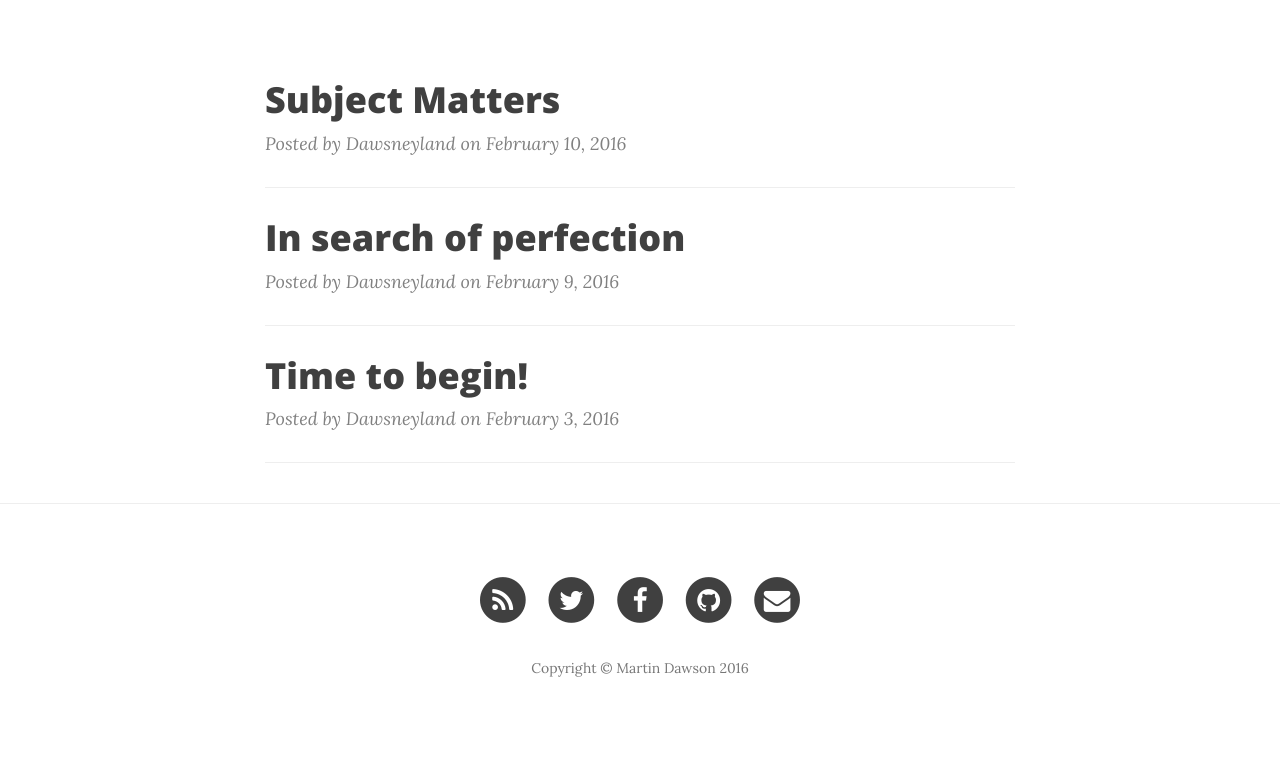
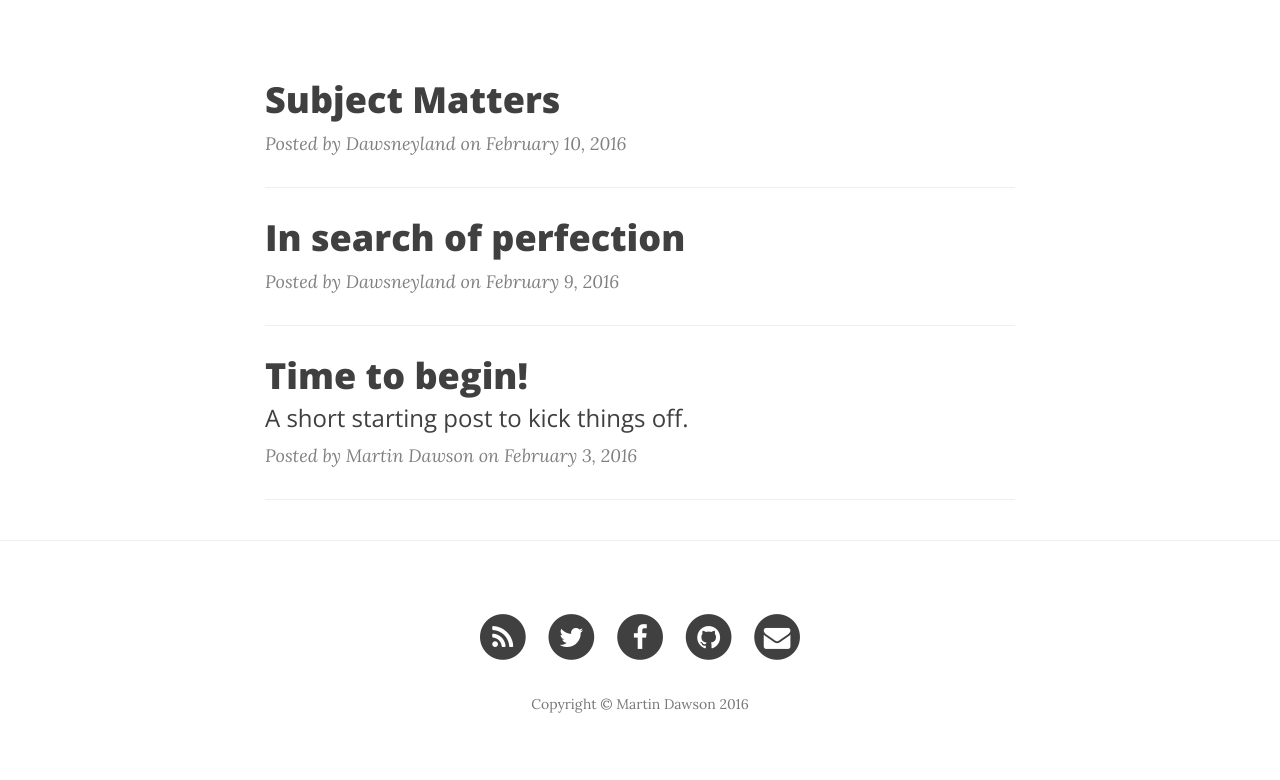
Before and after one commit to dawsneyland/formerdland, a Jekyll site: the page built from index.html, in a window 1280 px wide. Shown: the part 448-1228 px from the top of the page. Built offline with Jekyll 4.4.1, drawn with Linux system fonts in a browser that asks for light colours; nearby versions of some CDN libraries; the list of posts is cut into pages by our own code; before the commit the page ends 1192 px from its top, so only the background shows below that.

Commit message:
Update 2016-02-03-time-to-begin.md

```diff
--- a/_posts/2016-02-03-time-to-begin.md
+++ b/_posts/2016-02-03-time-to-begin.md
@@ -1,7 +1,10 @@
 ---
 layout: post
 title: "Time to begin!"
-date: 2016-02-03
+subtitle: "A short starting post to kick things off."
+date: 2016-02-03 12:00:00
+author: "Martin Dawson"
+header-img: "img/DSC04616.JPG"
 ---
 ![Moi]({{ site.url }}/img/DSC04616.JPG)
 
```
